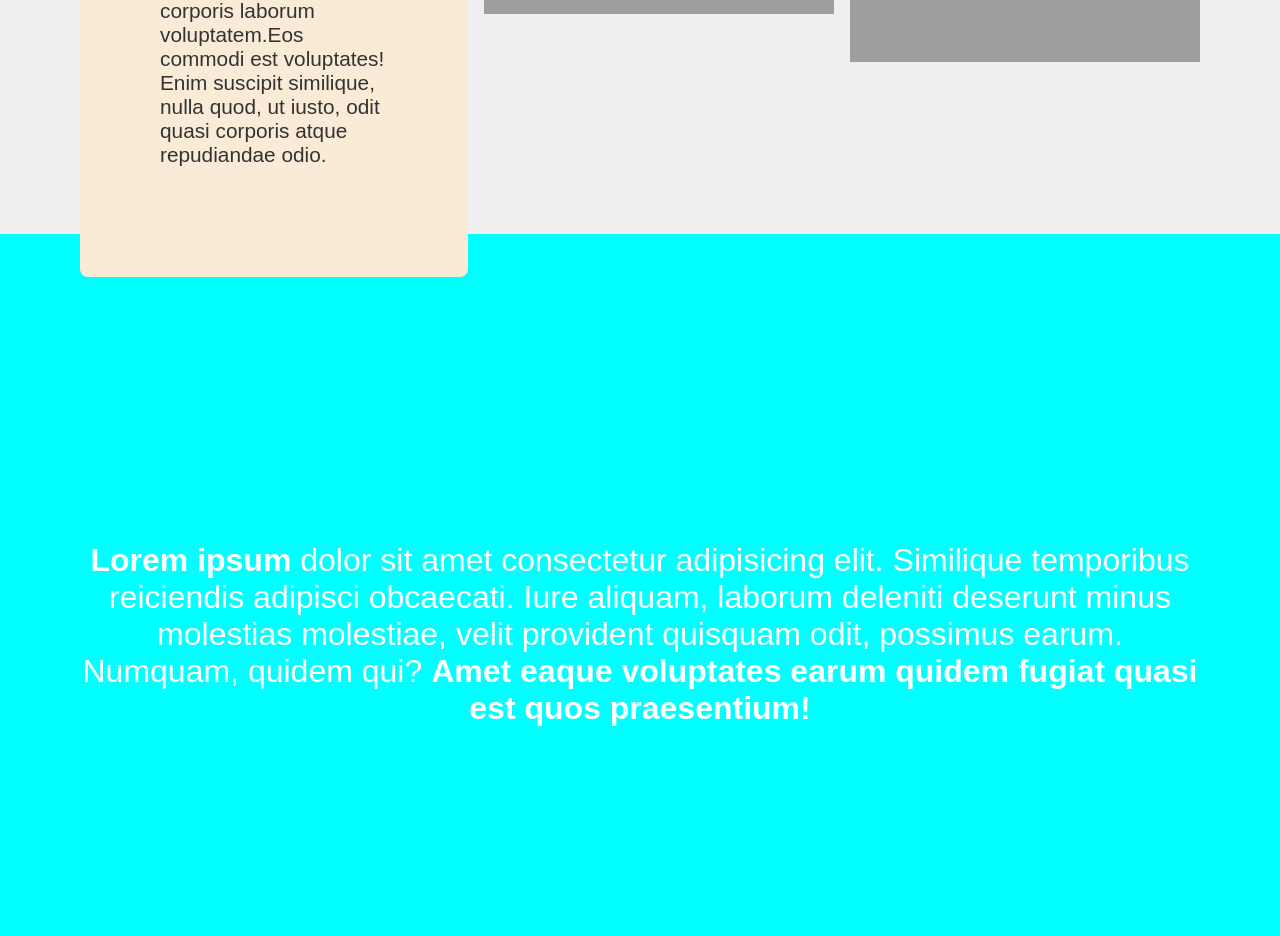
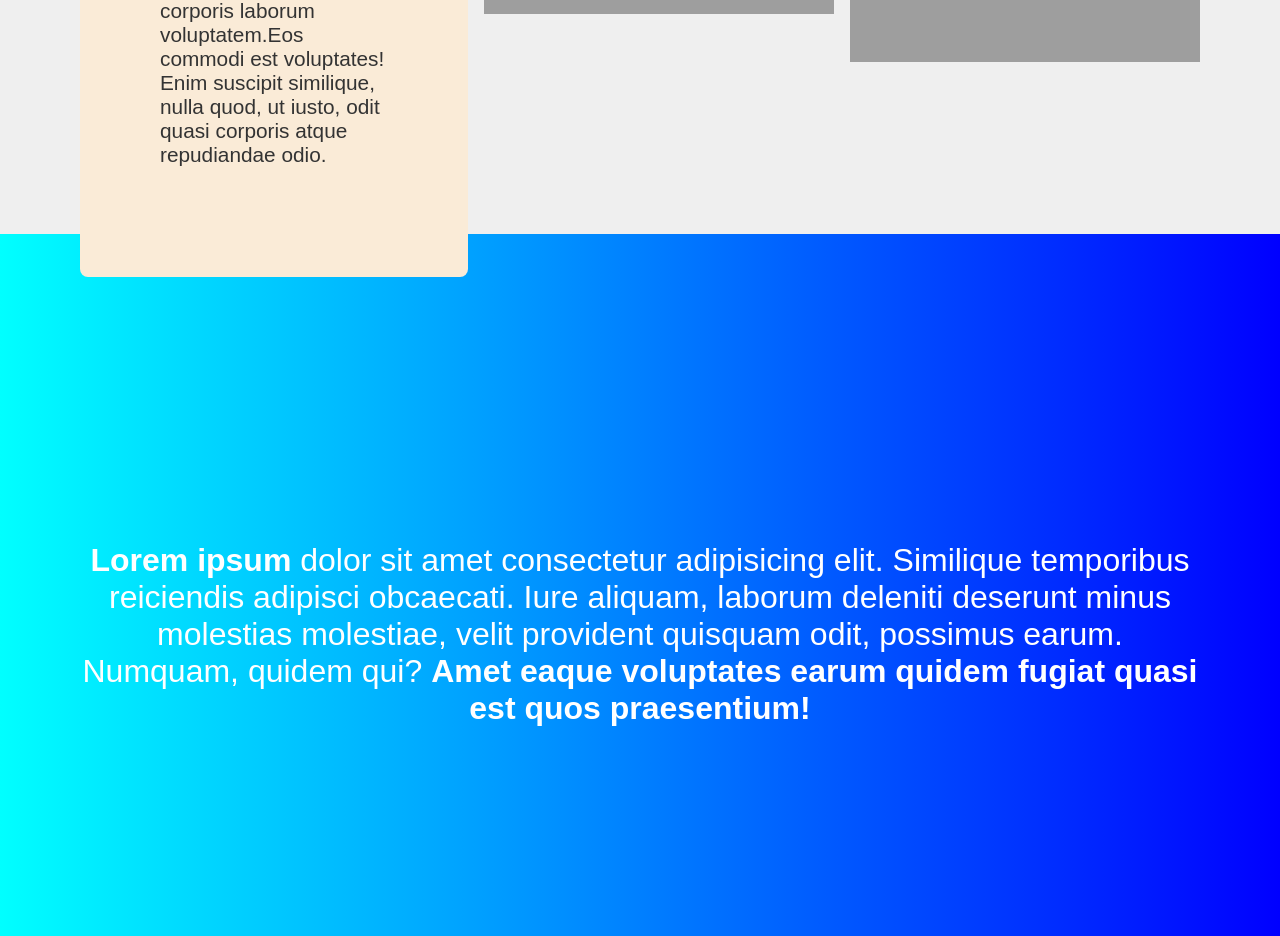
Before and after one commit to amit-9695/django_project_001, a Django app: template templates/page_Ex1.html in a window 1280 px wide; the page is wider, and only the part inside the window is pictured. Shown: the part 2166-3102 px from the top of that part. Run offline with Django 5.2, Linux system fonts and the light colour scheme; the template is opened without the code that fills it, so the values that code supplies are empty; grey boxes are pictures that could not be loaded.

Commit message:
Section 4 Background change

```diff
--- a/templates/page_Ex1.html
+++ b/templates/page_Ex1.html
@@ -171,7 +171,7 @@
 
       #s4{
         justify-content: center;
-        background-color: aqua;
+        background-image: linear-gradient(to right,aqua,blue);
         display: flex;
         flex-direction: column;
       }
```
